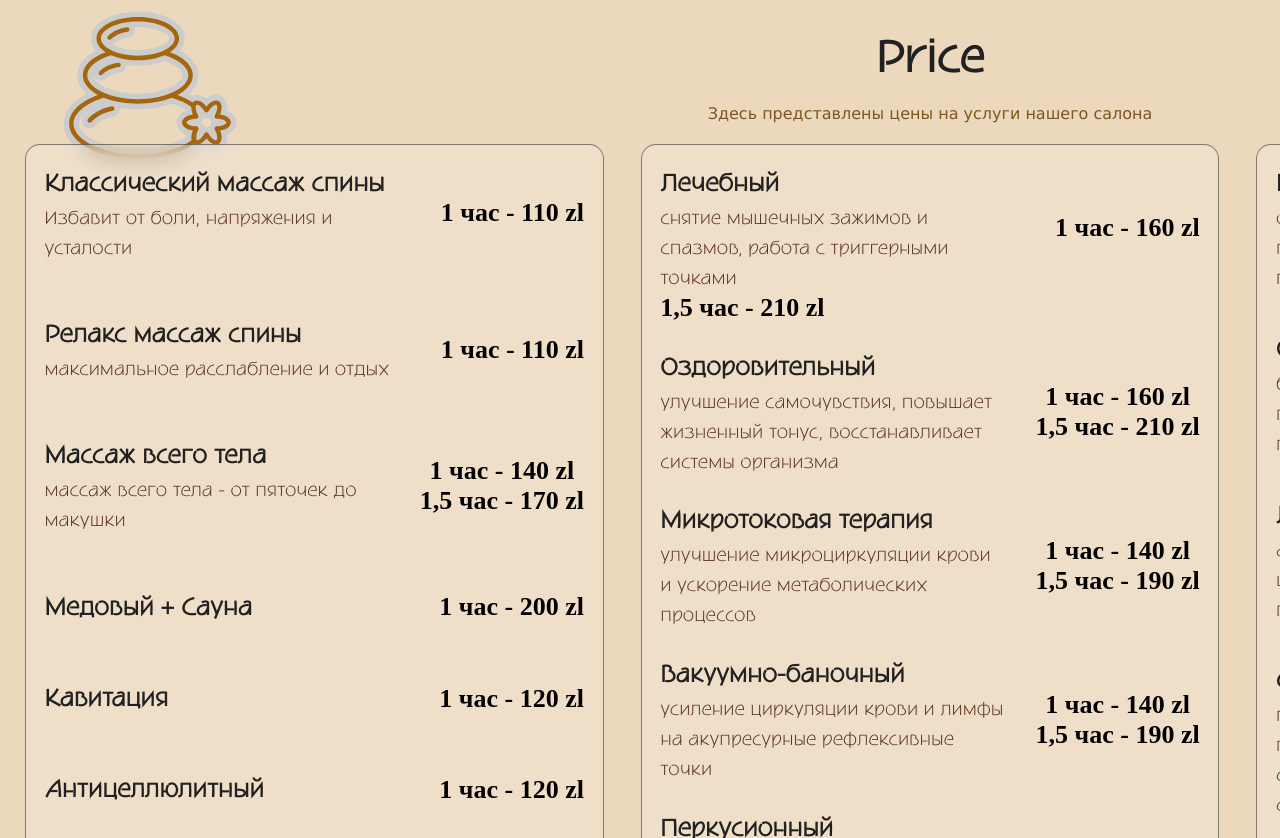
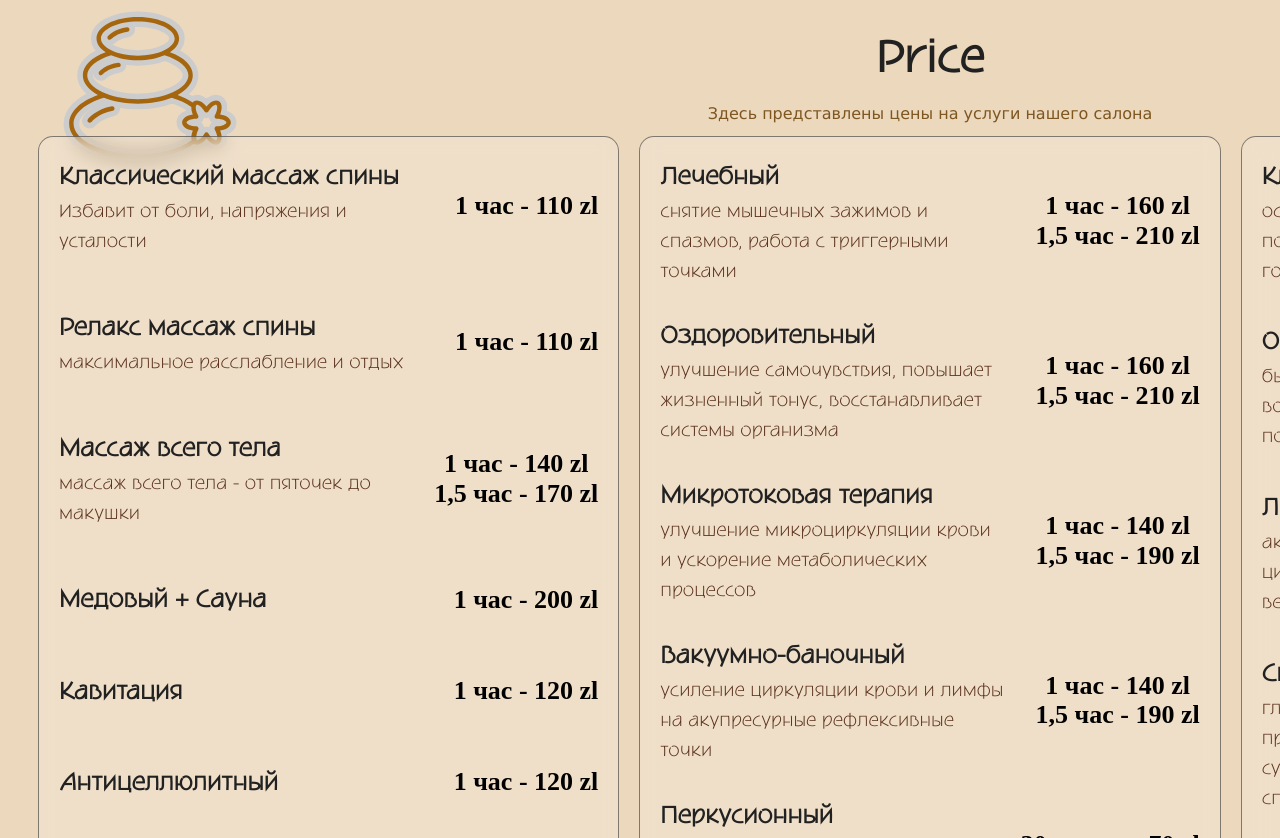
Before and after one commit to AndreiOrdzich/ProBody, a plain HTML site: page index.html in a window 1280 px wide. Shown: the part 5560-6398 px from the top of the page. Drawn offline with nearby package versions, Linux system fonts and the light colour scheme.

Commit message:
fix: margin & padding cards of section prise

```diff
--- a/index.html
+++ b/index.html
@@ -514,8 +514,10 @@
                 <div class="prise-card-content-subcontent"><h3 class="price-cards-content-title">Лечебный</h3>
                     <p class="price-cards-content-text">снятие мышечных зажимов и спазмов, работа с триггерными точками</p>
                 </div>
+                <div class="prise-subconteiner">
             <span>1 час - 160 zl</span>
             <span>1,5 час - 210 zl</span>
+            </div>
             </div>
             <div class="price-cards-content-subwrapper">
                 <div class="prise-card-content-subcontent"><h3 class="price-cards-content-title">Оздоровительный</h3>
--- a/style.css
+++ b/style.css
@@ -1048,8 +1048,9 @@ content: "";
     backdrop-filter: blur(10px);
     border-radius: 15px;
     border: 1px solid rgba(43, 43, 43, 0.568);
-    padding: 1%;
-    margin: 1%;
+    padding: 20px;
+    margin: 10px;
+    margin-bottom: 25px;
     justify-content: space-between;
 
 }
```
